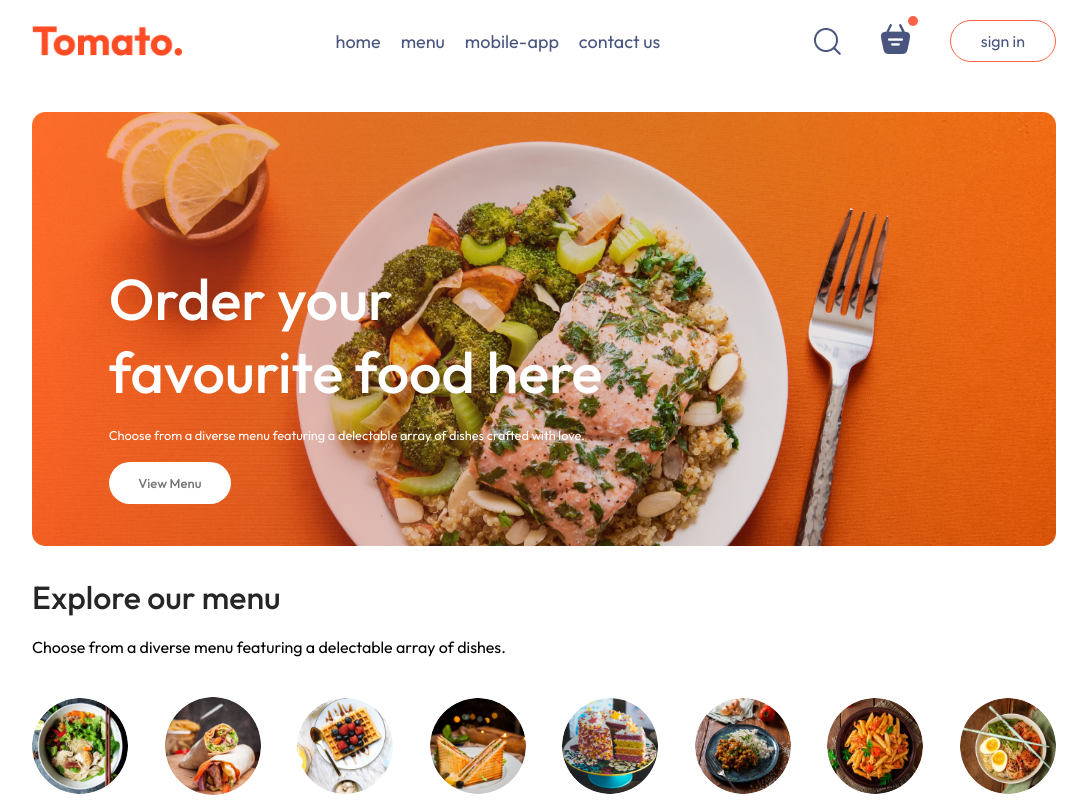
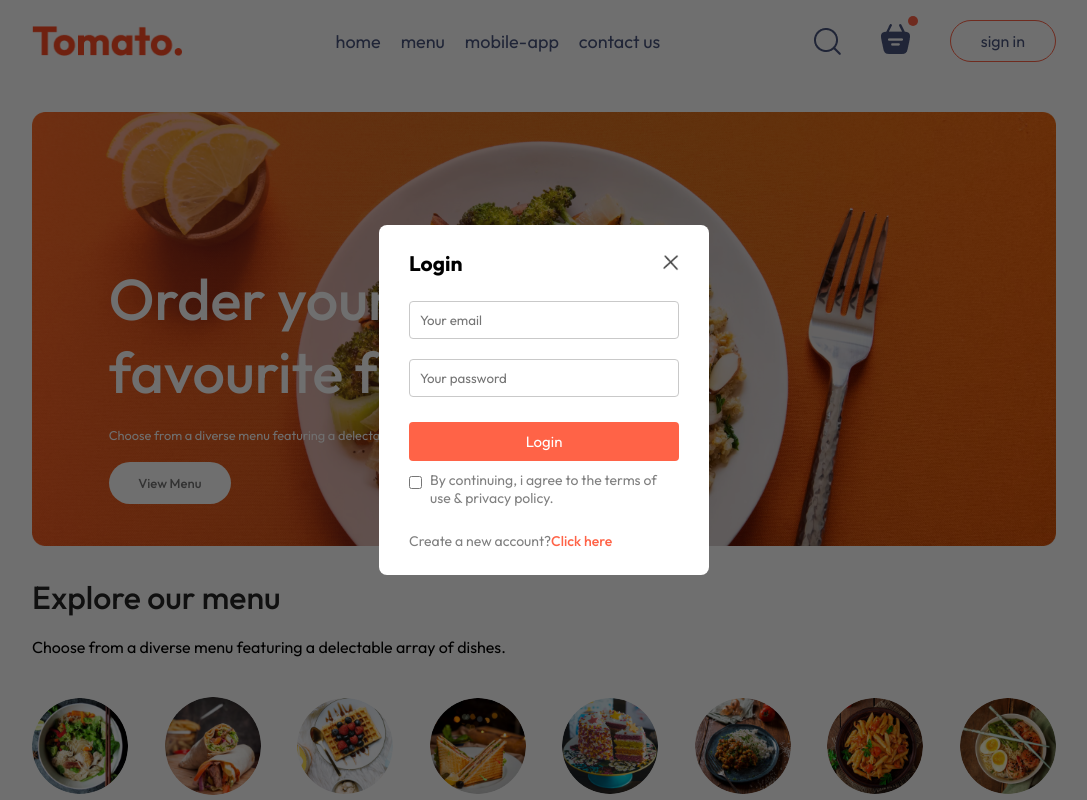
Before and after one commit to amarkumarsbg/food-del, a React (Vite) app in the folder frontend/: page / in a window 1280 px wide. Both pictures are taken after a click on the button "sign in". Shown: the top 800 px of the page, without its empty margins (96-1183 px from the left). Built offline with nearby package versions, Linux system fonts and the light colour scheme.

Commit message:
sign in and sign up page completed

```diff
--- a/frontend/src/App.jsx
+++ b/frontend/src/App.jsx
@@ -4,11 +4,15 @@ import Home from "./pages/Home/Home";
 import Cart from "./pages/Cart/Cart";
 import PlaceOrder from "./pages/PlaceOrder/PlaceOrder";
 import Footer from "./components/Footer/Footer";
+import { useState } from "react";
+import LoginPopup from "./components/LoginPopup/LoginPopup";
 const App = () => {
+  const [showLogin, setShowLogin] = useState(false);
   return (
     <>
+      {showLogin ? <LoginPopup setShowLogin={setShowLogin} /> : <></>}
       <div className="app">
-        <Navbar />
+        <Navbar setShowLogin={setShowLogin} />
         <Routes>
           <Route path="/" element={<Home />} />
           <Route path="/cart" element={<Cart />} />
--- /dev/null
+++ b/frontend/src/components/LoginPopup/LoginPopup.css
@@ -0,0 +1,74 @@
+.login-popup {
+  position: absolute;
+  z-index: 1;
+  width: 100%;
+  height: 100%;
+  background-color: #00000090;
+  display: grid;
+}
+
+.login-popup-container {
+  place-self: center;
+  width: max(23vw, 330px);
+  color: #808080;
+  background-color: white;
+  display: flex;
+  flex-direction: column;
+  gap: 25px;
+  padding: 25px 30px;
+  border-radius: 8px;
+  font-size: 14px;
+  animation: fadeIn 0.5s;
+}
+
+.login-popup-title {
+  display: flex;
+  justify-content: space-between;
+  align-items: center;
+  color: black;
+}
+
+.login-popup-title img {
+  width: 16px;
+  cursor: pointer;
+}
+
+.login-popup-inputs {
+  display: flex;
+  flex-direction: column;
+  gap: 20px;
+}
+
+.login-popup-inputs input {
+  outline: none;
+  border: 1px solid #c9c9c9;
+  padding: 10px;
+  border-radius: 4px;
+}
+
+.login-popup-container button {
+  border: none;
+  padding: 10px;
+  border-radius: 4px;
+  color: white;
+  background-color: tomato;
+  font-size: 15px;
+  cursor: pointer;
+}
+
+.login-popup-condition {
+  display: flex;
+  align-items: start;
+  gap: 8px;
+  margin-top: -15px;
+}
+
+.login-popup-condition input {
+  margin-top: 5px;
+}
+
+.login-popup p span {
+  color: tomato;
+  cursor: pointer;
+  font-weight: 500;
+}
--- /dev/null
+++ b/frontend/src/components/LoginPopup/LoginPopup.jsx
@@ -0,0 +1,51 @@
+import { useState } from "react";
+import "./LoginPopup.css";
+import { assets } from "../../assets/assets";
+
+const LoginPopup = ({ setShowLogin }) => {
+  const [currentState, setCurrentState] = useState("Login");
+  return (
+    <div className="login-popup">
+      <form className="login-popup-container">
+        <div className="login-popup-title">
+          <h2>{currentState}</h2>
+          <img
+            onClick={() => setShowLogin(false)}
+            src={assets.cross_icon}
+            alt=""
+          />
+        </div>
+        <div className="login-popup-inputs">
+          {currentState === "Login" ? (
+            <></>
+          ) : (
+            <input type="text" placeholder="Your name" required />
+          )}
+
+          <input type="email" placeholder="Your email" required />
+          <input type="password" placeholder="Your password" required />
+        </div>
+        <button>
+          {currentState === "Sign Up" ? "Create Account" : "Login"}
+        </button>
+        <div className="login-popup-condition">
+          <input type="checkbox" required />
+          <p>By continuing, i agree to the terms of use & privacy policy.</p>
+        </div>
+        {currentState === "Login" ? (
+          <p>
+            Create a new account?
+            <span onClick={() => setCurrentState("Sign Up")}>Click here</span>
+          </p>
+        ) : (
+          <p>
+            Already have an account?{" "}
+            <span onClick={() => setCurrentState("Login")}>Login here</span>
+          </p>
+        )}
+      </form>
+    </div>
+  );
+};
+
+export default LoginPopup;
--- a/frontend/src/components/Navbar/Navbar.jsx
+++ b/frontend/src/components/Navbar/Navbar.jsx
@@ -3,7 +3,7 @@ import { assets } from "../../assets/assets";
 import { useState } from "react";
 import { Link } from "react-router-dom";
 
-const Navbar = () => {
+const Navbar = ({ setShowLogin }) => {
   const [menu, setMenu] = useState("");
   return (
     <div className="navbar">
@@ -44,7 +44,7 @@ const Navbar = () => {
           <img src={assets.basket_icon} alt="" />
           <div className="dot"></div>
         </div>
-        <button>sign in</button>
+        <button onClick={() => setShowLogin(true)}>sign in</button>
       </div>
     </div>
   );
```
